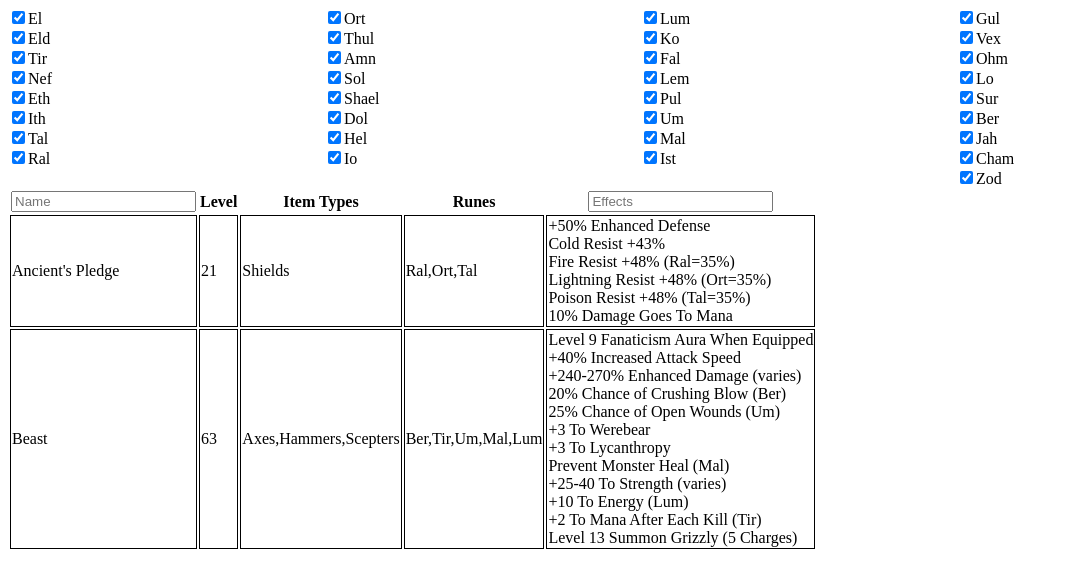
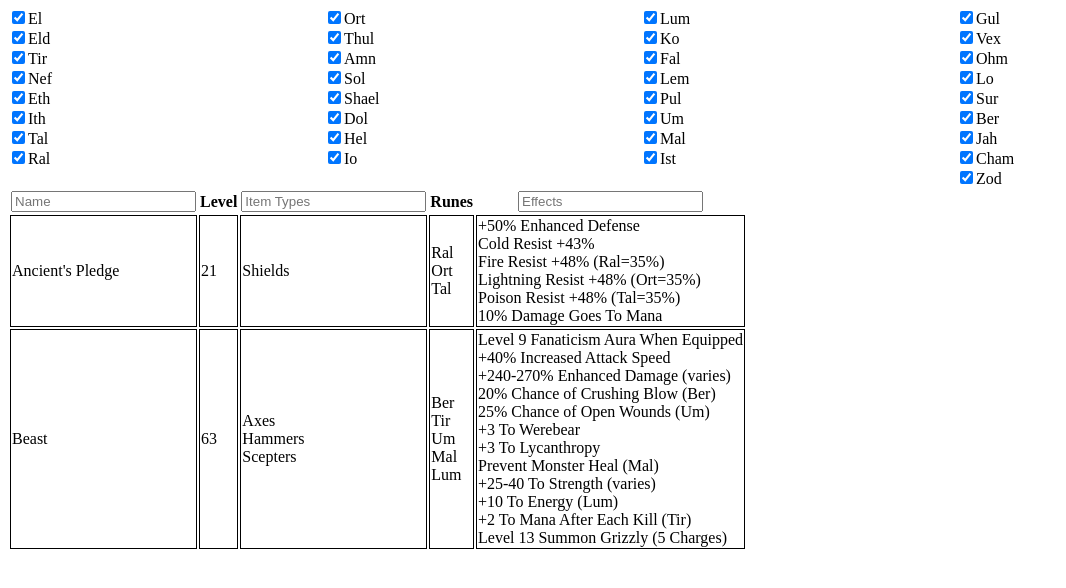
Before and after one commit to icbat/d2-runewords, a plain HTML site: page index.html in a window 1280 px wide. Shown: the whole page, without its empty margins (0-1066 px from the left). Drawn offline with Linux system fonts and the light colour scheme.

Commit message:
runes and item types are multiline, item types searchable

```diff
--- a/display.js
+++ b/display.js
@@ -1,3 +1,11 @@
+const listToLines = stringList => {
+    return stringList.map(line => {
+        const lineWrapper = document.createElement('div')
+        lineWrapper.append(line)
+        return lineWrapper
+    })
+}
+
 const createRunewordRow = runeword => {
     const wrapper = document.createElement('tr')
 
@@ -8,19 +16,13 @@ const createRunewordRow = runeword => {
     level.append(runeword.clvl)
 
     const itemTypes = document.createElement('td')
-    itemTypes.append(runeword.itemTypes)
+    listToLines(runeword.itemTypes).forEach(el => itemTypes.appendChild(el))
 
     const runes = document.createElement('td')
-    runes.append(runeword.runes)
+    listToLines(runeword.runes).forEach(el => runes.appendChild(el))
 
     const effects = document.createElement('td')
-    runeword.effects.map(line => {
-        const lineWrapper = document.createElement('div')
-        lineWrapper.append(line)
-        return lineWrapper
-    }).forEach(el => effects.appendChild(el))
-
-
+    listToLines(runeword.effects).forEach(el => effects.appendChild(el))
 
     wrapper.append(name)
     wrapper.append(level)
@@ -39,11 +41,13 @@ const renderRunewords = () => {
 
     const nameFilter = document.getElementById('filter-name').value
     const effectsFilter = document.getElementById('filter-effects').value
+    const itemTypesFilter = document.getElementById('filter-item-types').value
 
     runewords
         .filter(runeword => runeword.runes.length === runeword.runes.filter(rune => selectedRunes.includes(rune)).length)
         .filter(runeword => !nameFilter || runeword.name.toLowerCase().includes(nameFilter))
         .filter(runeword => !effectsFilter || runeword.effects.join('').toLowerCase().includes(effectsFilter))
+        .filter(runeword => !itemTypesFilter || runeword.itemTypes.join('').toLowerCase().includes(itemTypesFilter))
         .map(createRunewordRow).forEach(el => document.getElementById('runewords').append(el))
 }
 
--- a/index.html
+++ b/index.html
@@ -13,7 +13,7 @@
             <thead>
                 <th><input id="filter-name" type="text" name="name" placeholder="Name" oninput="renderRunewords()" /></th>
                 <th>Level</th>
-                <th>Item Types</th>
+                <th><input id="filter-item-types" type="text" name="item-types" placeholder="Item Types" oninput="renderRunewords()" /></th>
                 <th>Runes</th>
                 <th><input id="filter-effects" type="text" name="effects" placeholder="Effects" oninput="renderRunewords()" /></th>
             </thead>
```
